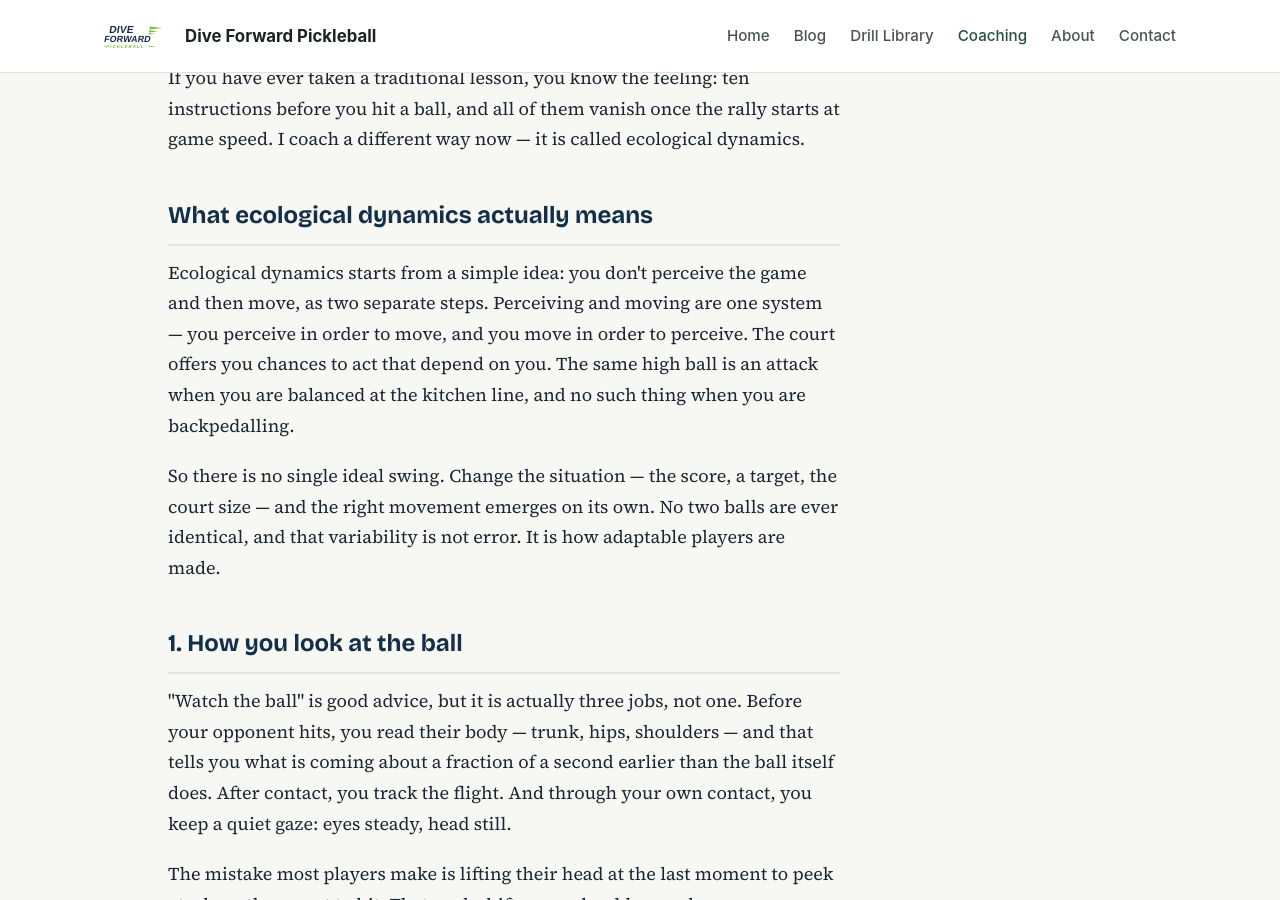
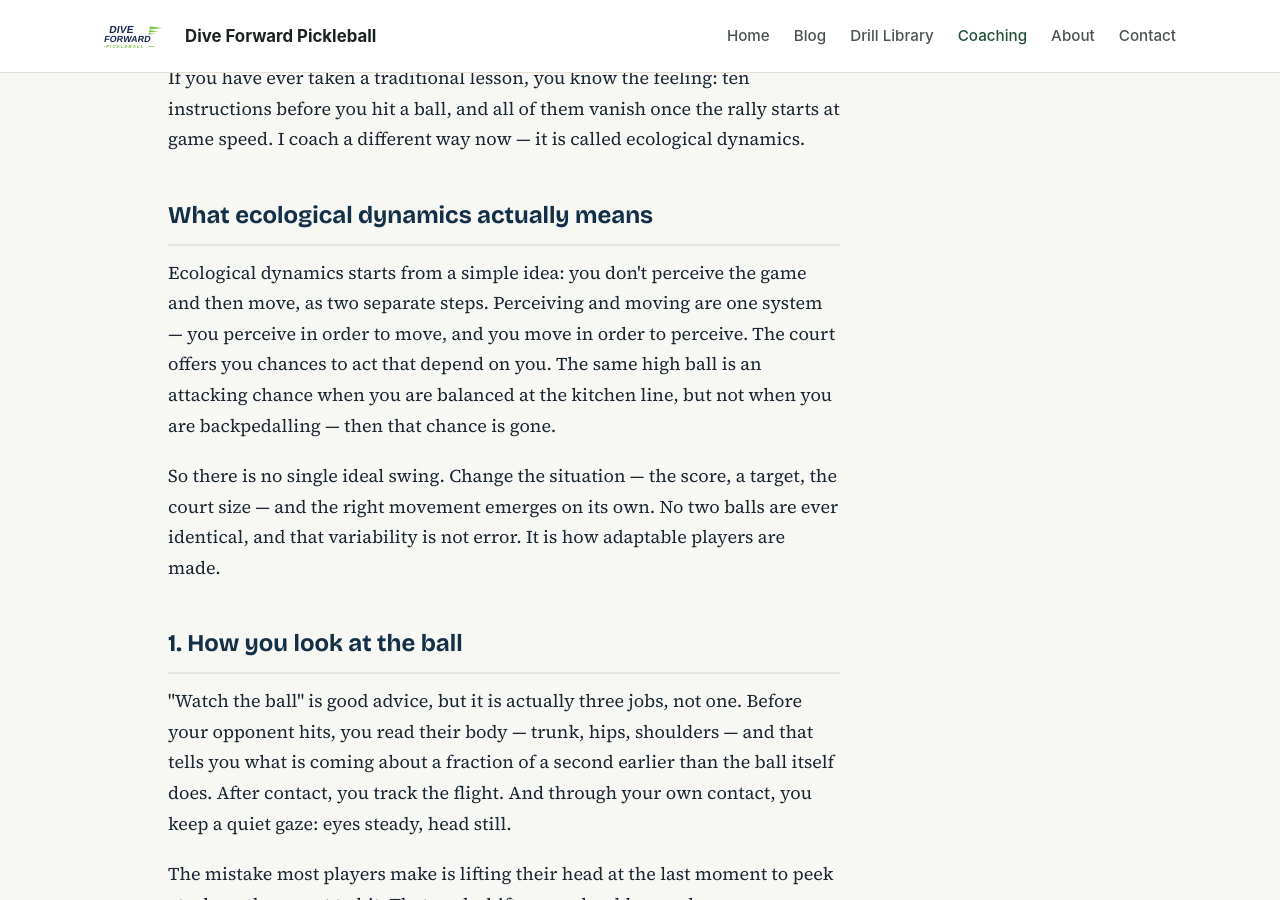
Before and after one commit to forwardpickleballorg-art/forwardpickleballorg-art.github.io, a Jekyll site: the page built from coaching/pickleball-ecological-dynamics.html, in a window 1280 px wide and 900 px high, scrolled down 526 px. Built offline with Jekyll 4.4.1, drawn with Linux system fonts in a browser that asks for light colours.

Commit message:
Clarify backpedalling sentence on ecological dynamics page

```diff
--- a/coaching/pickleball-ecological-dynamics.html
+++ b/coaching/pickleball-ecological-dynamics.html
@@ -151,7 +151,7 @@
 
   <h2>What ecological dynamics actually means</h2>
 
-  <p>Ecological dynamics starts from a simple idea: you don't perceive the game and then move, as two separate steps. Perceiving and moving are one system — you perceive in order to move, and you move in order to perceive. The court offers you chances to act that depend on you. The same high ball is an attack when you are balanced at the kitchen line, and no such thing when you are backpedalling.</p>
+  <p>Ecological dynamics starts from a simple idea: you don't perceive the game and then move, as two separate steps. Perceiving and moving are one system — you perceive in order to move, and you move in order to perceive. The court offers you chances to act that depend on you. The same high ball is an attacking chance when you are balanced at the kitchen line, but not when you are backpedalling — then that chance is gone.</p>
 
   <p>So there is no single ideal swing. Change the situation — the score, a target, the court size — and the right movement emerges on its own. No two balls are ever identical, and that variability is not error. It is how adaptable players are made.</p>
 
```
